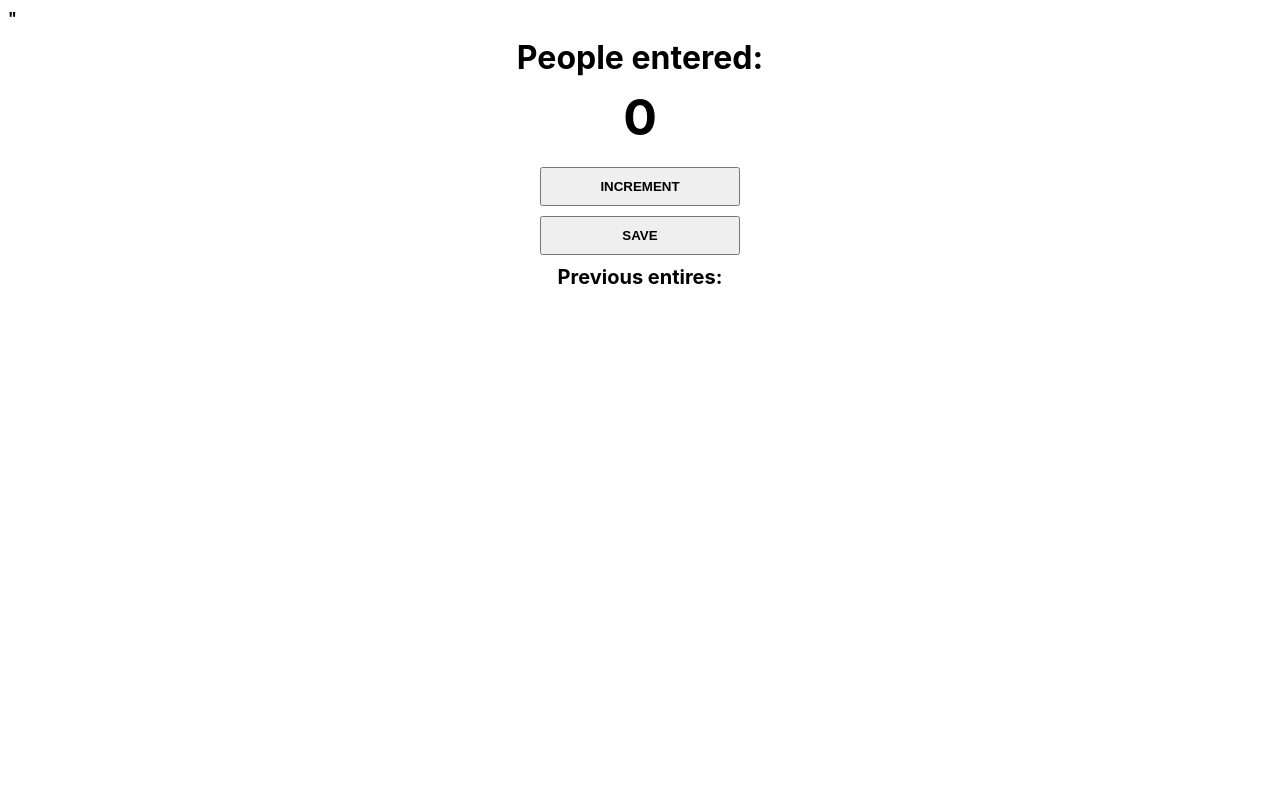
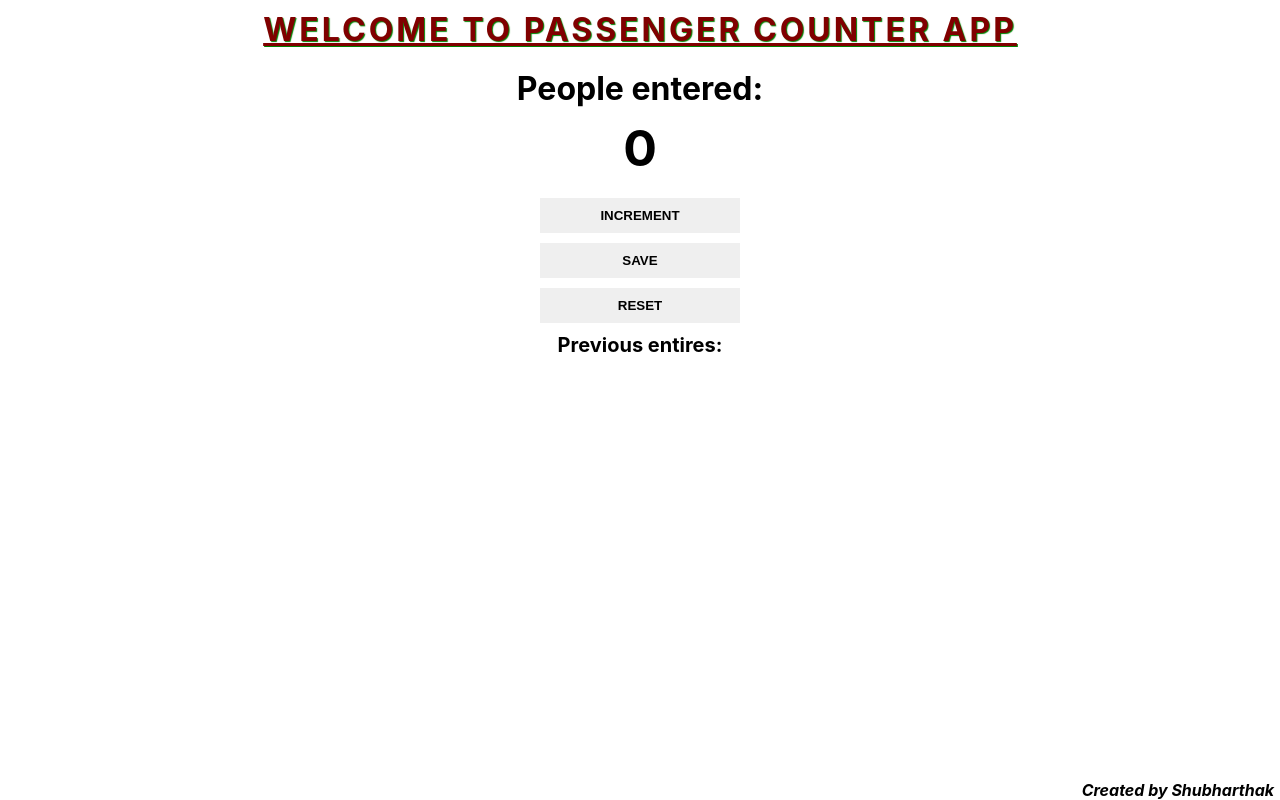
Before and after one commit to shubharthaksangharsha/passengercounter, a plain HTML site: page passenger_counter/index.html in a window 1280 px wide. Drawn offline with Linux system fonts and the light colour scheme.

Commit message:
Decorated the project

```diff
--- a/passenger_counter/index.css
+++ b/passenger_counter/index.css
@@ -24,7 +24,7 @@ h2{
 
 button{
     display: block;
-    transition-duration: 0.4s;y
+
     border: none;
     padding-top: 10px;
     padding-bottom: 10px;
@@ -38,17 +38,17 @@ button{
 p{
     text-align : center;
     font-size : 20px;
-    margin-top : 0;
+    margin-top : 0px;
     margin-bottom : 20px;
 }
 #increment-btn{
-    hover: red;
+
     color: black;
 }
 
 #save-btn{
     color: black;
-    hover: pink;
+
 }
 #increment-btn:hover{
 
@@ -58,3 +58,24 @@ p{
 
     background: green;
 }
+#reset-btn{
+    color: black;
+
+}
+#reset-btn:hover{
+    background: blue;
+}
+
+h7{
+    position : absolute;
+    right: 6;
+    bottom : 0;
+}
+#welcome{
+    text-decoration: overline;
+    text-decoration: underline;
+    letter-spacing : 3px;
+    text-shadow : 1px 1px 1px green;
+    margin-bottom: 20px;
+    color: #800000;
+}
--- a/passenger_counter/index.html
+++ b/passenger_counter/index.html
@@ -1,15 +1,19 @@
-"<html>
+<html>
   <head>
     <link rel="stylesheet" href="index.css">
+    <title>Passenger Counter </title>
   </head>
   <body>
+    <h1 id="welcome"><b>WELCOME TO PASSENGER COUNTER APP </b><h1>
     <h1>People entered:</h1>
     <h2 id="count-el">0</h2>
     <!---Create a INCREMENT button with a id="increment-btn"--->
-    <button id="increment-btn" onclick="increment()">INCREMENT</button>
+<button id="increment-btn" onclick="increment()">INCREMENT</button>
     <!----Create a SAVE button with a id ="save-btn" and save() function when it's clicked--------------->
-    <button id="save-btn" onclick="save()">SAVE</button>
+<button id="save-btn" onclick="save()">SAVE</button>
+<button id="reset-btn" onclick="reset()">RESET</button>
     <p id = "save-el">Previous entires: </p>
+    <h7><b><i>Created by Shubharthak</yi> </b></h7>
     <script src="index.js"></script>
   </body>
 
--- a/passenger_counter/index.js
+++ b/passenger_counter/index.js
@@ -1,13 +1,22 @@
 let countEl = document.getElementById("count-el")
 let saveEl = document.getElementById("save-el")
+let resetEl = document.getElementById("reset-btn")
 let count = 0
 function increment(){
     count += 1
-    countEl.innerText = count
+    countEl.textContent = count
 
 }
 
 function save(){
     let showCount = count + " - "
     saveEl.textContent += showCount
+    countEl.textContent = 0
+    count = 0
 }
+
+function reset(){
+    saveEl.textContent = "Previous entires: ";
+    count = 0;
+    countEl.textContent = 0
+}
```
